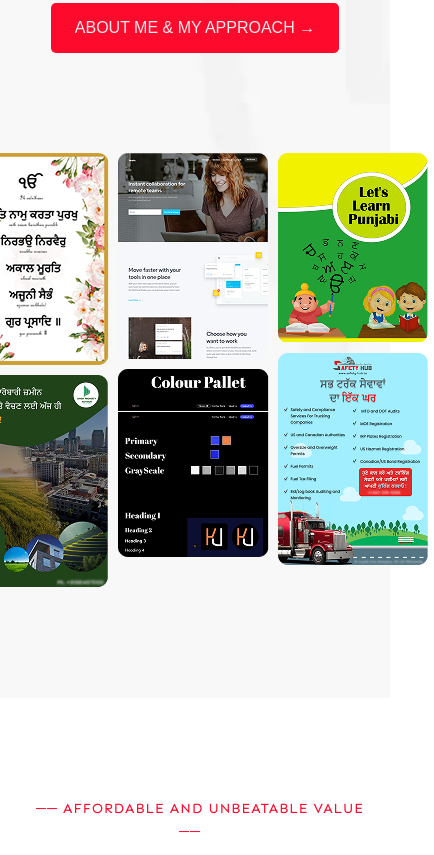
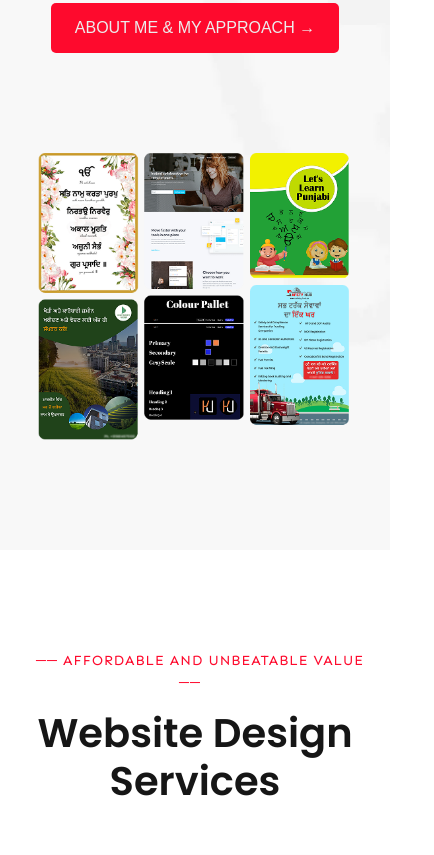
Before and after one commit to SevenZ-DesignZ/porfolio-website, a plain HTML site: page index.html in a window 390 px wide. Shown: the part 1413-2268 px from the top of the page, 434 px wide, since content can reach past the window. Drawn offline with Linux system fonts and the light colour scheme; a web font is replaced by a local one.

Commit message:
updated the image to fix the overflow

```diff
--- a/style.css
+++ b/style.css
@@ -13,6 +13,7 @@
   margin: 0;
   padding: 0;
   box-sizing: border-box;
+  overflow: visible;
   }
 
   body {
@@ -253,9 +254,10 @@
   }
 
   .about-image-grid {
-  size: 100%;
+    grid-area: 1 / 1fr;
   }
-
+.img-1 {
+  width: 100%; }
 
   /* Services Section */
   .services {
@@ -915,7 +917,7 @@
   }
 
   .about-image-grid {
-  grid-template-columns: 1fr;
+    max-width: 90%;
   }
 
   .features-grid {
@@ -952,6 +954,9 @@
   .hero h1 {
   font-size: 32px;
   }
+  .about-image-grid {
+  size: 50%;
+  }
 
   .section-title::before,
   .section-title::after {
```
